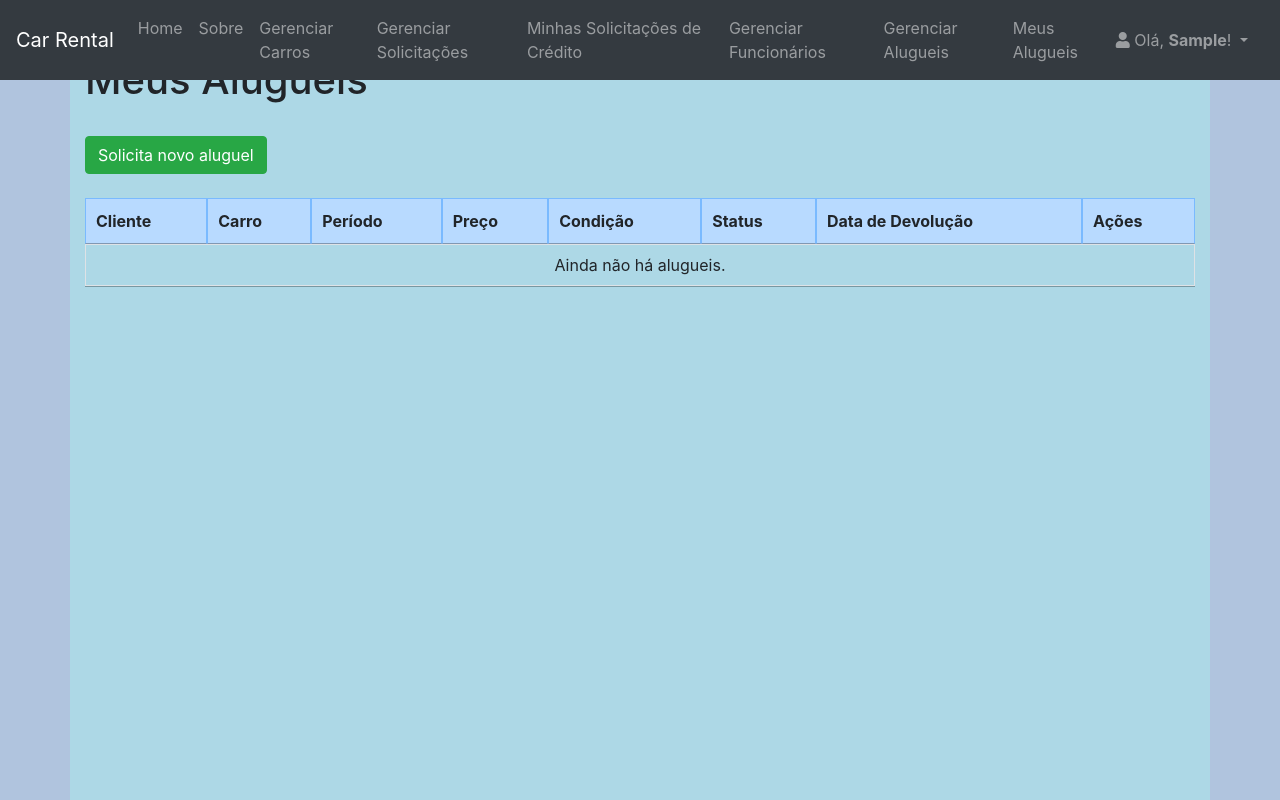
After one commit to Maxteralex/INF1407, a Django app: page /rental/aluguel/ in a window 1280 px wide. The commit adds this page. Run offline with Django 3.2, Linux system fonts and the light colour scheme; the visitor is signed in with stand-in values (Sample User, id 1); data that the repository does not hold is empty; some libraries are stand-ins or nearby versions.

Commit message:
CRUD Alugueis (faltou página/função de solicitar aluguel)

```diff
--- a/rental/forms.py
+++ b/rental/forms.py
@@ -26,3 +26,9 @@ class CriaSolicitacaoForm(forms.Form):
 class AddNovoFuncionarioForm(forms.Form):
     salario = forms.FloatField(label="Salário", widget=forms.NumberInput(attrs={'class': 'form-control'}))
     horas_semana = forms.IntegerField(label="Horas Contratadas por Semana", widget=forms.NumberInput(attrs={'class': 'form-control'}))
+
+
+class SolicitaAluguelForm(forms.Form):
+    carro = forms.IntegerField(widget=forms.HiddenInput())
+    data_ini = forms.DateTimeField()
+    data_fim = forms.DateTimeField()
--- a/rental/models.py
+++ b/rental/models.py
@@ -34,19 +34,19 @@ class Carro(models.Model):
 
 class Aluguel(models.Model):
     cliente = models.ForeignKey(User, on_delete=models.CASCADE)
-    funcionario = models.ForeignKey(Funcionario, blank=True, null=True, on_delete=models.CASCADE)
     carro = models.ForeignKey(Carro, on_delete=models.CASCADE)
     data_ini = models.DateTimeField()
     data_fim = models.DateTimeField()
+    preco_aluguel = models.FloatField()
+    CONDICOES = ((0, 'Péssima'), (1, 'Ruim'), (2, 'OK'), (3, 'Boa'), (4, 'Semi-novo'), (5, 'Novo'))
+    condicao_antes = models.IntegerField(choices=CONDICOES)
     # só é mudado após avaliação do funcionário
+    funcionario = models.ForeignKey(Funcionario, blank=True, null=True, on_delete=models.CASCADE)
     status = models.BooleanField(blank=True, null=True)
     data_avaliacao = models.DateTimeField(blank=True, null=True)
-    # data de devolução considera que pode ser devolvido adiantado ou atrasado
+    # só é mudado após a devolução do carro
     data_devolucao = models.DateTimeField(blank=True, null=True)
-    preco_aluguel = models.FloatField()
     taxa_atraso = models.FloatField(blank=True, null=True)
-    CONDICOES = ((0, 'Péssima'), (1, 'Ruim'), (2, 'OK'), (3, 'Boa'), (4, 'Semi-novo'), (5, 'Novo'))
-    condicao_antes = models.IntegerField(choices=CONDICOES)
     condicao_depois = models.IntegerField(choices=CONDICOES, blank=True, null=True)
 
 
--- a/rental/urls.py
+++ b/rental/urls.py
@@ -1,5 +1,5 @@
 from django.urls import path
-from rental.views import views_carros, views_solicitacoes, views_funcionarios
+from rental.views import views_carros, views_solicitacoes, views_funcionarios, views_alugueis
 
 urlpatterns = [
     path('carros/', views_carros.ListaCarros.as_view(), name="listar_carros"),
@@ -14,5 +14,8 @@ urlpatterns = [
     path('funcionarios/', views_funcionarios.ListaClientesFuncionarios.as_view(), name="gerencia_clientes_funcionarios"),
     path('funcionarios/contratar/<int:pk>/', views_funcionarios.AddNovoFuncionario.as_view(), name="contratar_funcionario"),
     path('funcionarios/demitir/<int:pk>/', views_funcionarios.RemoveFuncionario.as_view(), name="demitir_funcionario"),
-    #path('alugar/', views_aluguel.ListaAlugueis, name="listar_alugueis"),
+    path('aluguel/', views_alugueis.ListaMeusAlugueis.as_view(), name="meus_alugueis"),
+    path('aluguel/gerenciar/', views_alugueis.ListaAlugueis.as_view(), name="listar_alugueis"),
+    path('aluguel/solicita/', views_alugueis.SolicitarAluguel.as_view(), name="solicita_aluguel"),
+    path('aluguel/cancela/', views_alugueis.CancelaAluguel.as_view(), name="cancela_aluguel")
 ]
--- /dev/null
+++ b/rental/views/views_alugueis.py
@@ -0,0 +1,73 @@
+from datetime import datetime
+from django.contrib.auth.mixins import LoginRequiredMixin
+from django.http import HttpResponseForbidden
+from django.shortcuts import render, redirect, get_object_or_404
+from django.views.generic.base import View
+from rental.forms import SolicitaAluguelForm
+from rental.models import Aluguel, Carro, Funcionario
+
+
+class ListaAlugueis(LoginRequiredMixin, View):
+    def get(self, request, *args, **kwargs):
+        alugueis = Aluguel.objects.order_by("-data_ini").all()
+        context = {'alugueis': alugueis}
+        return render(request, 'rental/listar_alugueis.html', context)
+
+
+class ListaMeusAlugueis(LoginRequiredMixin, View):
+    def get(self, request, *args, **kwargs):
+        solicitacoes = Aluguel.objects.filter(cliente=request.user).all()
+        context = {'alugueis': solicitacoes, 'private': True}
+        return render(request, 'rental/listar_alugueis.html', context)
+
+
+class SolicitarAluguel(LoginRequiredMixin, View):
+    def get(self, request, *args, **kwargs):
+        form = SolicitaAluguelForm
+        context = {'form': form}
+        return render(request, 'rental/solicita_aluguel.html', context)
+
+    def post(self, request, *args, **kwargs):
+        form = SolicitaAluguelForm(request.POST)
+        if form.is_valid():
+            #alugueis = Aluguel(cliente=request.user, valor=form.cleaned_data.get('valor', 0))
+            #alugueis.save()
+            return redirect('meus_alugueis')
+        return render(request, 'rental/solicita_aluguel.html', context)
+
+
+# Função que a partir de uma marca responde com os modelos referentes a essa marca
+def getMarcaModelos():
+    pass
+
+
+# Função que a partir dos modelos de carro dá opções de carros
+def getCarros():
+    pass
+
+
+class MudaStatusAluguel(LoginRequiredMixin, View):
+    def get(self, request, pk, status, *args, **kwargs):
+        funcionario = Funcionario.objects.filter(usuario=request.user).first()
+        if funcionario is None:
+            return HttpResponseForbidden()
+        if status == 'aceita' or status == 'rejeita':
+            aluguel = get_object_or_404(Aluguel, pk=pk)
+            if status == 'aceita':
+                aluguel.status = True
+                aluguel.cliente.credito -= aluguel.preco_aluguel * (aluguel.data_ini - aluguel.data_fim).days
+                aluguel.cliente.save()
+            else:
+                aluguel.status = False
+            aluguel.funcionario = funcionario
+            aluguel.data_avaliacao = datetime.now()
+            aluguel.save()
+        return redirect('listar_alugueis')
+
+
+class CancelaAluguel(LoginRequiredMixin, View):
+    def get(self, request, pk, *args, **kwargs):
+        aluguel = get_object_or_404(Aluguel, pk=pk)
+        if aluguel.status is None and request.user == aluguel.cliente:
+            carro.delete()
+        return redirect('listar_carros')
--- a/templates/base.html
+++ b/templates/base.html
@@ -42,6 +42,12 @@
 						</li>
 						<li>
 							<a class="nav-link" href="{% url 'gerencia_clientes_funcionarios' %}">Gerenciar Funcionários</a>
+						</li>
+						<li>
+							<a class="nav-link" href="{% url 'listar_alugueis' %}"> Gerenciar Alugueis </a>
+						</li>
+						<li>
+							<a class="nav-link" href="{% url 'meus_alugueis' %}"> Meus Alugueis </a>
 						</li>
 					{% endif %}
 				</ul>
--- /dev/null
+++ b/templates/rental/listar_alugueis.html
@@ -0,0 +1,89 @@
+{% extends 'base.html' %}
+
+{% block title %}{% if not private %} Listar {% else %} Meus {% endif %} Alugueis{% endblock %}
+{% block head %}
+    <script>
+        $(document).ready(function() {
+            $('.cr-table').DataTable({
+                "language": {
+                    "lengthMenu": "Mostrar _MENU_ alugueis por página",
+                    "zeroRecords": "Nada com esse filtro - desculpe",
+                    "info": "Mostrando _PAGE_ de _PAGES_",
+                    "infoEmpty": "Não há alugueis com esse filtro",
+                    "infoFiltered": "(filtrado de um total de _MAX_ buscas)",
+                    "paginate": {
+                        "first": "Primeiro",
+                        "last": "Último",
+                        "next": "Próximo",
+                        "previous": "Anterior",
+                    },
+                    "loadingRecords": "Carregando...",
+                    "search": "Filtrar:",
+                    "aria": {
+                        "sortAscending": ": Ative para ordenar a coluna de forma ascendente",
+                        "sortDescending": ": Ative para ordenar a coluna de forma descendente"
+                    }
+                },
+                "ordering": true,
+                "responsive": true
+            });
+        });
+    </script>
+{% endblock %}
+{% block content %}
+    <h1>{% if not private %} Listar {% else %} Meus {% endif %} Alugueis</h1>
+    <br/>
+    {% if private  %}
+        <a href="{% url 'solicita_aluguel' %}" class="btn btn-success">Solicita novo aluguel</a>
+    <br/><br/>
+    {% endif %}
+    <div class="table-responsive">
+        <table class="table table-bordered table-hover cr-table" >
+            <thead>
+                <tr class="table-primary">
+                    <th class="w-15"> Cliente </th>
+                    <th class="w-15"> Carro </th>
+                    <th class="w-5"> Período </th>
+                    <th class="w-5"> Preço </th>
+                    <th class="w-5"> Condição </th>
+                    <th class="w-5"> Status </th>
+                    {% if not private %}
+                        <th class="w-15"> Funcionário </th>
+                        <th class="w-5"> Data de Avaliação </th>
+                    {% endif %}
+                    <th class="w-5"> Data de Devolução </th>
+                    <th class="w-30"> Ações </th>
+                </tr>
+            </thead>
+            <tbody>
+                {% for aluguel in alugueis %}
+                    <tr>
+                        <td> {{ aluguel.cliente.first_name }} {{ aluguel.cliente.last_name }} </td>
+                        <td> {{ aluguel.carro.modelo }} - {{ aluguel.carro.marca }} ({{ aluguel.carro.id }}) </td>
+                        <td> {{ aluguel.data_ini }} até {{ aluguel.data_fim }} </td>
+                        <td> {{ aluguel.preco_aluguel|floatformat:2 }} </td>
+                        <td> {{ aluguel.condicao_antes }} {% if not aluguel.condicao_depois %}-> {{ aluguel.condicao_depois }} {% endif %} </td>
+                        <td> {% if aluguel.status == None %} Não Avaliado {% elif aluguel.status == True %} Aceita {% else %} Rejeitada {% endif %} </td>
+                        <td> {% if aluguel.status == None %} - {% else %} {{ aluguel.funcionario.usuario.first_name }} {{ aluguel.funcionario.usuario.last_name }} {% endif %} </td>
+                        <td> {% if aluguel.status == None %} - {% else %} {{ aluguel.data_avaliacao }} {% endif %} </td>
+                        <td> {% if aluguel.data_devolucao == None %} - {% else %} {{ aluguel.data_devolucao }} {% endif %} </td>
+                        <td>
+                            {% if solicitacao.status == None %}
+                                {% if not private  %}
+                                    <a href="{% url 'switch_status_aluguel' pk=aluguel.id status='aceita' %}" class="btn btn-success">Aceitar</a>
+                                    <a href="{% url 'switch_status_aluguel' pk=aluguel.id status='rejeita' %}" class="btn btn-danger" style="margin-top: 1%;">Rejeitar</a>
+                                {% else %}
+                                    <a href="{% url 'cancela_aluguel' pk=aluguel.id %}" class="btn btn-danger">Cancelar Solicitação de Aluguel</a>
+                                {% endif %}
+                            {% endif %}
+                        </td>
+                    </tr>
+                {% empty %}
+                    <tr>
+                        <td colspan="10">Ainda não há alugueis.</td>
+                    </tr>
+                {% endfor %}
+            </tbody>
+        </table>
+    </div>
+{% endblock %}
```
Also changed, not shown: templates/rental/solicita_aluguel.html (added).
